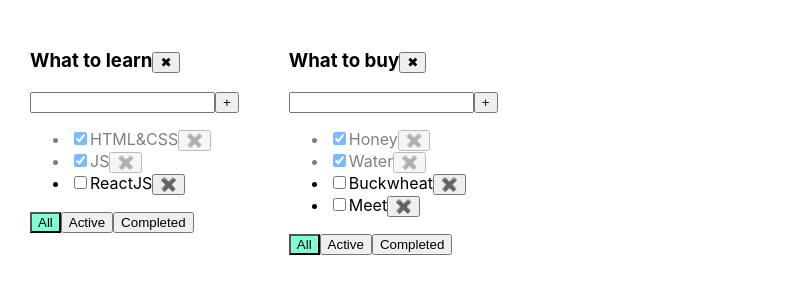
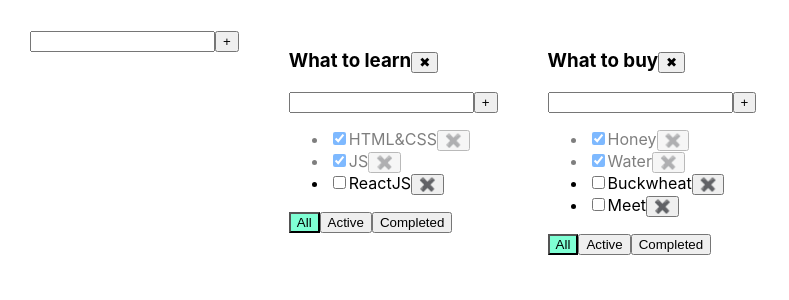
Before and after one commit to Bakhram74/todo-list-react, a React (Create React App) app in the folder 1-full set project/: page / in a window 1280 px wide. Shown: the top 300 px of the page, without its empty margins (0-789 px from the left). Built offline with nearby package versions, Linux system fonts and the light colour scheme.

Commit message:
todolist 06

```diff
--- /dev/null
+++ b/1-full set project/src/AddItemForm.tsx
@@ -0,0 +1,40 @@
+import React, {ChangeEvent, KeyboardEvent, useState} from 'react';
+type AddItemFormPropsType = {
+    addItem:(title:string)=>void
+}
+const AddItemForm = (props:AddItemFormPropsType) => {
+    const [title, setTitle] = useState("")
+    const [error, setError] = useState("")
+    const inputErr = error ? 'error' : ""
+    const addItemHandler = () => {
+        if (title.trim() !== "") {
+            props.addItem(title.trim())
+            setTitle("")
+        } else {
+            setError('Title is required')
+        }
+    }
+    const onKeyPressHandler = (e: KeyboardEvent<HTMLInputElement>) => {
+        if (error) {
+            setError('')
+        }
+        if (e.key === 'Enter') {
+            addItemHandler()
+        }
+    }
+    const onChangeHandler = (e: ChangeEvent<HTMLInputElement>) => {
+        setTitle(e.currentTarget.value)
+    }
+    return (
+        <div><input value={title}
+                    className={inputErr}
+                    onChange={onChangeHandler}
+                    onKeyPress={onKeyPressHandler}
+        />
+            <button onClick={addItemHandler}>+</button>
+            {error && <div className={'error-message'}>{error}</div>}
+        </div>
+    );
+};
+
+export default AddItemForm;
--- a/1-full set project/src/App.tsx
+++ b/1-full set project/src/App.tsx
@@ -2,6 +2,7 @@ import React, {useState} from 'react';
 import './App.css';
 import {TaskType, TodoList} from "./TodoList";
 import {v1} from "uuid";
+import AddItemForm from "./AddItemForm";
 
 type TodoListType = {
     id: string,
@@ -42,21 +43,33 @@ function App() {
     const changeTodoListFilter = (value: FilterValuesType, todoListId: string) => {
         setTodoLists(todoLists.map(t => t.id === todoListId ? {...t, filter: value} : t))
     }
+    const changeTodoListTitle = (newTitle:string, todoListId: string) => {
+        setTodoLists(todoLists.map(t => t.id === todoListId ? {...t, title: newTitle} : t))
+    }
     const removeTask = (id: string, todoListId: string) => {
         const copies = {...tasks}
         copies[todoListId] = copies[todoListId].filter(t => t.id !== id)
         setTask(copies)
-        //setTask({...tasks,[todoListId]:tasks[todoListId].filter(t=>t.id !== id)})
     }
     const addTask = (title: string, todoListId: string) => {
         let newTitle = {id: v1(), title: title, isDone: false}
         setTask({...tasks, [todoListId]: [newTitle, ...tasks[todoListId]]})
     }
+    const addTodoList = (title:string) => {
+        const newTodoListId  = v1()
+        const newTodoList:TodoListType = {
+            id:newTodoListId,
+            title:title,
+            filter:"all"
+        }
+        setTodoLists([...todoLists,newTodoList])
+        setTask({...tasks,[newTodoListId]:[]})
+    }
     const changeTaskStatus = (id: string, isDone: boolean, todoListId: string) => {
-        //   const copy= {...tasks}
-        // copy[todoListId].map(t => t.id === id ? isDone : t.isDone)
-        //   setTask(copy)
         setTask({...tasks, [todoListId]: tasks[todoListId].map(t => t.id === id ? {...t, isDone: isDone} : {...t})})
+    }
+    const changeTaskTitle = (id: string, newTitle:string, todoListId: string) => {
+        setTask({...tasks, [todoListId]: tasks[todoListId].map(t => t.id === id ? {...t, title: newTitle} : {...t})})
     }
     const getFilteredTasks = (t: TaskType[], f: FilterValuesType) => {
         let tasksForTodoList = t
@@ -71,13 +84,15 @@ function App() {
     const TodolistComponents = todoLists.map(tl => {
         return (
             <TodoList title={tl.title}
-                      key={tl.id}
+                      // key={tl.id}
                       todoListId={tl.id}
                       tasks={getFilteredTasks(tasks[tl.id], tl.filter)}
                       removeTask={removeTask}
                       changeTodoListFilter={changeTodoListFilter}
                       addTask={addTask}
                       changeTaskStatus={changeTaskStatus}
+                      changeTaskTitle={changeTaskTitle}
+                      changeTodoListTitle={changeTodoListTitle}
                       filter={tl.filter}
                       removeTodoList={removeTodoList}
             />)
@@ -85,6 +100,7 @@ function App() {
     })
     return (
         <div className={'App'}>
+            <AddItemForm addItem={addTodoList}/>
             {TodolistComponents}
         </div>
 
--- /dev/null
+++ b/1-full set project/src/EditableSpan.tsx
@@ -0,0 +1,28 @@
+import React, {ChangeEvent, FC, useState} from 'react';
+type EditableSpanPropsType = {
+    title:string
+    changeTitle:(newTitle:string) =>void
+}
+const EditableSpan:FC<EditableSpanPropsType> = (props,) => {
+    const [isEditMode,setEditMode] = useState<boolean>(false)
+    const [title,setTitle] = useState(props.title)
+   const onIsEditMode = ()=>{
+        setEditMode(true)
+   }
+    const offIsEditMode = ()=>{
+        setEditMode(false)
+        props.changeTitle(title)
+    }
+    const onChangeHandler = (e: ChangeEvent<HTMLInputElement>) => {
+        setTitle(e.currentTarget.value)
+    }
+    return (
+
+        isEditMode
+        ? <input onChange={onChangeHandler} autoFocus onBlur={offIsEditMode} value={title}/>
+         :   <span onDoubleClick={onIsEditMode}>{props.title}</span>
+
+    );
+};
+
+export default EditableSpan;
--- a/1-full set project/src/TodoList.tsx
+++ b/1-full set project/src/TodoList.tsx
@@ -1,7 +1,8 @@
-import React, {KeyboardEvent, ChangeEvent, useState} from "react";
+import React, { ChangeEvent} from "react";
 import {FilterValuesType} from "./App";
-import Button from "./components/Button";
 import './App.css'
+import AddItemForm from "./AddItemForm";
+import EditableSpan from "./EditableSpan";
 
 export type TaskType = {
     id: string
@@ -17,76 +18,58 @@ type TodoListType = {
     changeTodoListFilter: (filter: FilterValuesType, todoListId: string) => void
     addTask: (title: string, todoListId: string) => void
     changeTaskStatus: (id: string, isDone: boolean, todoListId: string) => void
+    changeTaskTitle:(id: string, newTitle:string, todoListId: string) => void
     removeTodoList: (todoListId: string) => void
+    changeTodoListTitle:(newTitle:string, todoListId: string)=>void
 }
 export const TodoList = (props: TodoListType) => {
 
-    const [title, setTitle] = useState("")
-    const [error, setError] = useState('')
 
-    const TasksList = props.tasks.length ? props.tasks.map(t=>{
+    const TasksList = props.tasks.length ? props.tasks.map(t => {
         const changeTaskStatus = (e: ChangeEvent<HTMLInputElement>) => {
             props.changeTaskStatus(t.id, e.currentTarget.checked, props.todoListId)
         }
         const removeTaskHandler = () => {
             props.removeTask(t.id, props.todoListId)
         }
+        const changeTaskTitle = (newTitle:string)=> props.changeTaskTitle(t.id,newTitle,props.todoListId)
+
         return (
-            <li key={t.id} className={t.isDone ? 'is-done' : ''}><input type='checkbox' onChange={changeTaskStatus}
-                                                                        checked={t.isDone}/><span>{t.title}</span>
+            <li key={t.id} className={t.isDone ? 'is-done' : ''}><input type='checkbox' onChange={changeTaskStatus} checked={t.isDone}/>
+                <EditableSpan changeTitle={changeTaskTitle} title={t.title}/>
                 <button onClick={removeTaskHandler}>
                     <span>✖️</span>
                 </button>
             </li>
         )
     }) : <span>Your list is empty</span>
-    const addTaskHandler = () => {
-        if (title.trim() !== "") {
-            props.addTask(title.trim(), props.todoListId)
-            setTitle("")
-        } else {
-            setError('Title is required')
+    const addTaskHandler = (title: string) => {
+        props.addTask(title, props.todoListId)
     }
-    }
-    const onKeyPressHandler = (e: KeyboardEvent<HTMLInputElement>) => {
-        if (error) {
-            setError('')
-        }
-        if (e.key === 'Enter') {
-            addTaskHandler()
-        }
-    }
-    const inputErr = error ? 'error' : ""
-    const onChangeHandler = (e: ChangeEvent<HTMLInputElement>) => {
-        setTitle(e.currentTarget.value)
-    }
-    const onButtonClickHandler = (filterValue: FilterValuesType) => () => props.changeTodoListFilter(filterValue, props.todoListId)
+
+
+    const onChangeTodoListFilter = (filterValue: FilterValuesType) => () => props.changeTodoListFilter(filterValue, props.todoListId)
     const removeTodoList = () => props.removeTodoList(props.todoListId)
+    const changeTodoListTitle = (newTitle:string) => props.changeTodoListTitle(newTitle,props.todoListId)
     return (
         <div>
-            <h3>{props.title}
+            <h3>
+                <EditableSpan changeTitle={changeTodoListTitle} title={props.title}/>
                 <button onClick={removeTodoList}>✖</button>
             </h3>
-            <div><input value={title}
-                        className={inputErr}
-                        onChange={onChangeHandler}
-                        onKeyPress={onKeyPressHandler}
-            />
-                <button onClick={addTaskHandler}>+</button>
-                {error && <div className={'error-message'}>{error}</div>}
-            </div>
+            <AddItemForm addItem={addTaskHandler}/>
             <ul>
                 {TasksList}
             </ul>
             <div>
                 <button className={props.filter === 'all' ? 'all-bnt' : ''}
-                            onClick={onButtonClickHandler('all')}>All
+                        onClick={onChangeTodoListFilter('all')}>All
                 </button>
                 <button className={props.filter === 'active' ? 'active-bnt' : ''}
-                            onClick={onButtonClickHandler('active')}>Active
+                        onClick={onChangeTodoListFilter('active')}>Active
                 </button>
                 <button className={props.filter === 'completed' ? 'completed-bnt' : ''}
-                            onClick={onButtonClickHandler('completed')}>Completed
+                        onClick={onChangeTodoListFilter('completed')}>Completed
                 </button>
             </div>
 
```
Lines whose indentation alone changed are shown as unchanged.
